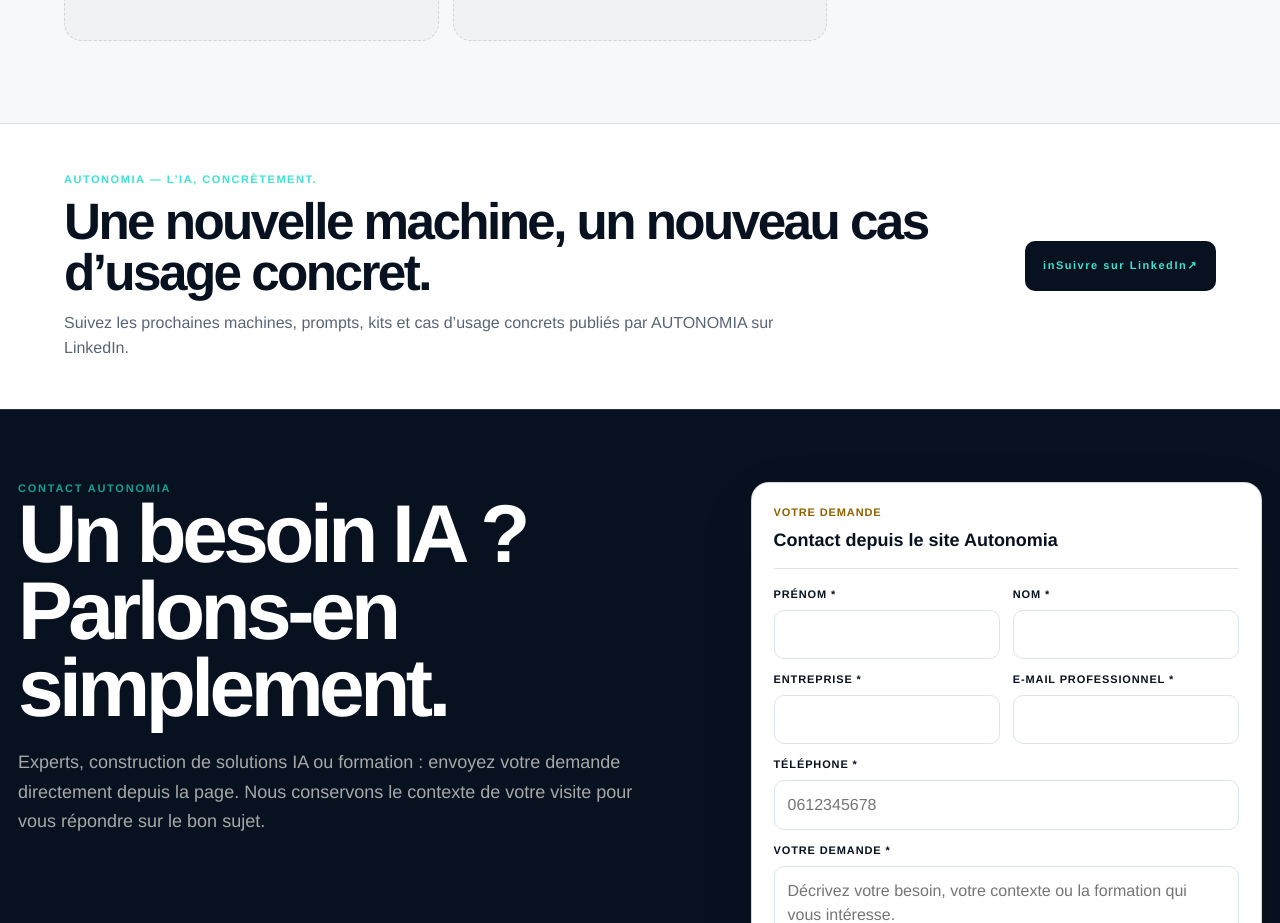
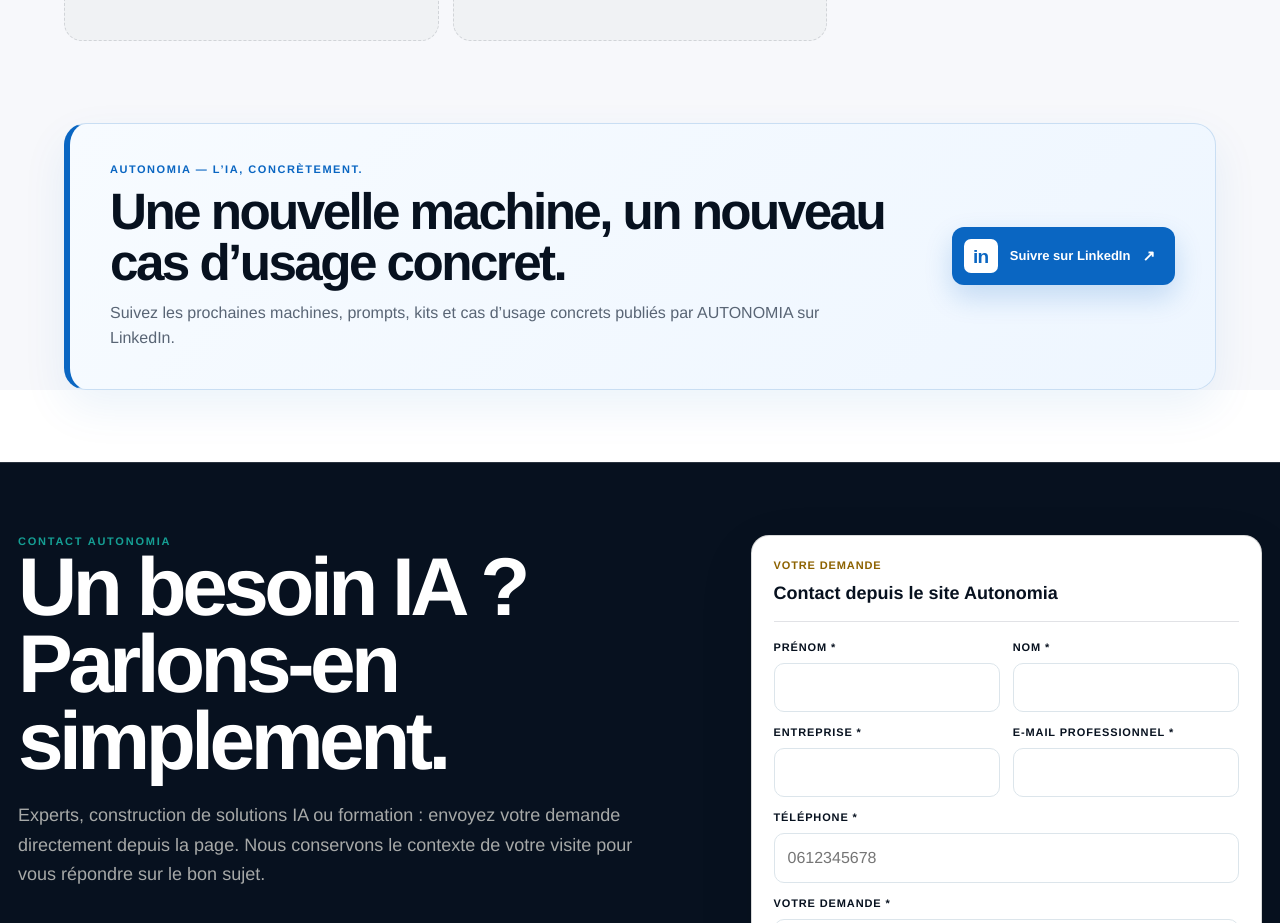
Before and after one commit to aristote-app/Autonomia-MCP, a Next.js app in the folder site/: page /machine-builder in a window 1280 px wide. Shown: the part 1520-2443 px from the top of the page. Built offline with nearby package versions, Linux system fonts and the light colour scheme; no server answers.

Commit message:
Apply LinkedIn blue treatment to Machine Builder CTA

```diff
--- a/site/app/machine-builder/MachineBuilderHub.module.css
+++ b/site/app/machine-builder/MachineBuilderHub.module.css
@@ -105,32 +105,78 @@
 .cardActive strong{margin-top:12px;color:#08796f;font-size:12px}
 .newsletter{
   display:grid;
-  grid-template-columns:1fr auto;
-  gap:28px;
+  grid-template-columns:minmax(0,1fr) auto;
+  gap:36px;
   align-items:center;
-  padding:48px clamp(20px,5vw,76px);
-  background:#fff;
-  border-top:1px solid var(--line);
+  margin:0 clamp(20px,5vw,76px) 72px;
+  padding:38px 40px;
+  border:1px solid #c9def3;
+  border-left:6px solid #0a66c2;
+  border-radius:22px;
+  background:linear-gradient(135deg,#f7fbff 0%,#eef6ff 100%);
+  box-shadow:0 18px 45px rgba(10,102,194,.08);
 }
-.newsletter a{
-  min-height:50px;
+.newsletterCopy{max-width:900px}
+.newsletter span:first-child{
+  color:#0a66c2;
+}
+.linkedinButton{
+  min-height:58px;
   display:inline-flex;
   align-items:center;
-  padding:0 18px;
-  border-radius:10px;
-  background:#07111f;
+  gap:12px;
+  padding:0 20px 0 12px;
+  border-radius:12px;
+  background:#0a66c2;
   color:#fff;
-  font-size:12px;
+  font-size:13px;
   font-weight:900;
   text-decoration:none;
+  white-space:nowrap;
+  box-shadow:0 12px 28px rgba(10,102,194,.2);
+  transition:transform .18s ease,background .18s ease,box-shadow .18s ease;
+}
+.linkedinButton:hover{
+  transform:translateY(-2px);
+  background:#004182;
+  box-shadow:0 16px 34px rgba(10,102,194,.26);
+}
+.linkedinBadge{
+  width:34px;
+  height:34px;
+  display:inline-flex!important;
+  align-items:center;
+  justify-content:center;
+  flex:0 0 34px;
+  border-radius:7px;
+  background:#fff;
+  color:#0a66c2!important;
+  font-family:Arial,Helvetica,sans-serif;
+  font-size:19px!important;
+  font-weight:900!important;
+  line-height:1;
+  letter-spacing:-.04em!important;
+  text-transform:none;
+}
+.linkedinButtonText{
+  color:#fff!important;
+  font-size:13px!important;
+  letter-spacing:0!important;
+}
+.linkedinArrow{
+  color:#fff!important;
+  font-size:15px!important;
+  letter-spacing:0!important;
 }
 @media(max-width:980px){
   .grid{grid-template-columns:1fr 1fr}
-  .newsletter{grid-template-columns:1fr}
+  .newsletter{grid-template-columns:1fr;margin-bottom:52px;padding:32px}
 }
 @media(max-width:700px){
   .hero{padding-top:56px}
   .hero h1{font-size:clamp(42px,13vw,62px)}
   .grid{grid-template-columns:1fr}
   .cardActive,.cardComing{min-height:230px}
+  .newsletter{margin:0 20px 42px;padding:26px 22px;border-radius:18px}
+  .linkedinButton{width:100%;justify-content:center}
 }
```
